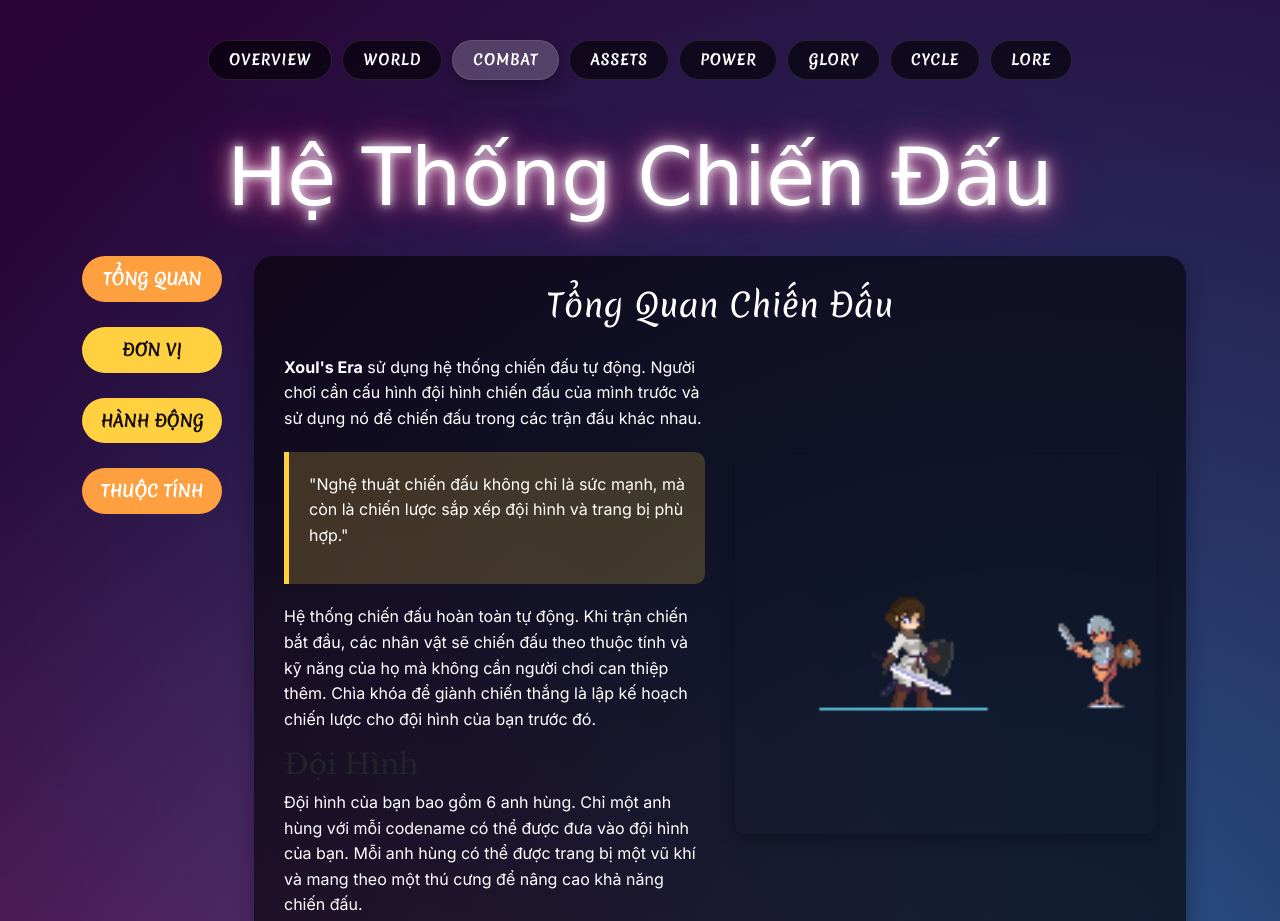
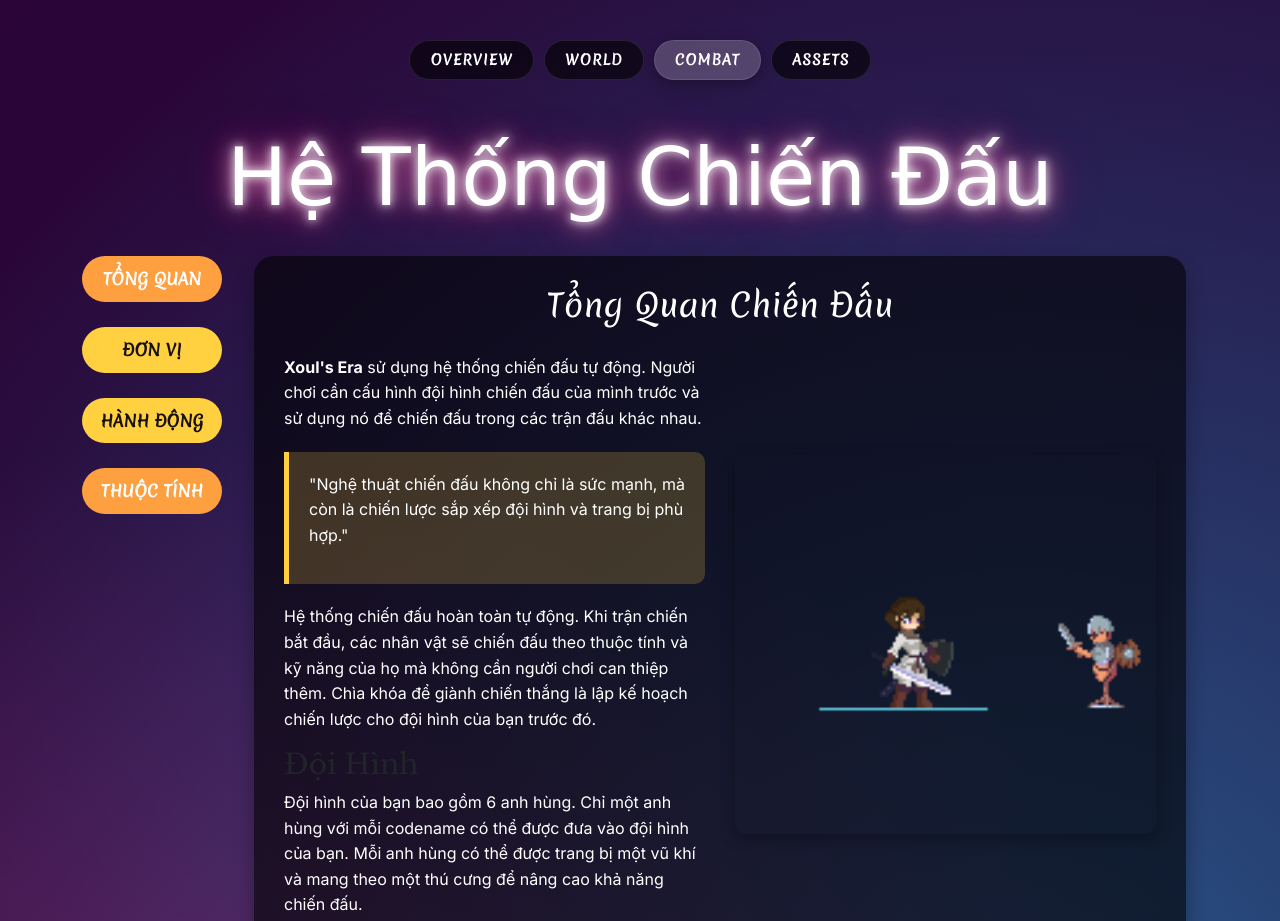
Before and after one commit to NhomNhem/Xoul-s-Era, a plain HTML site: page combat.html in a window 1280 px wide. Shown: the top 921 px of the page. Drawn offline with nearby package versions, Linux system fonts and the light colour scheme; a web font is replaced by a local one.

Commit message:
Remove unused navigation links from multiple HTML files

```diff
--- a/combat.html
+++ b/combat.html
@@ -50,10 +50,6 @@
                 <a href="world.html" class="nav-tab">World</a>
                 <a href="combat.html" class="nav-tab active">Combat</a>
                 <a href="asset.html" class="nav-tab">Assets</a>
-                <a href="power.html" class="nav-tab">Power</a>
-                <a href="glory.html" class="nav-tab">Glory</a>
-                <a href="cycle.html" class="nav-tab">Cycle</a>
-                <a href="book.html" class="nav-tab">Lore</a>
             </div>
         </div>
     </div>
```
Also changed, not shown: asset.html (+0 -4 lines), index.html (+0 -4 lines), introduction.html (+1 -4 lines), world.html (+0 -4 lines).
